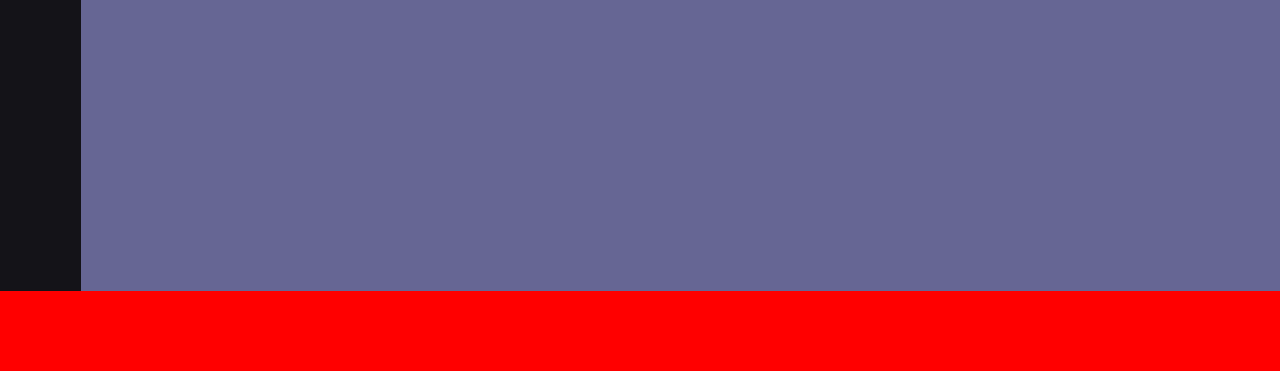
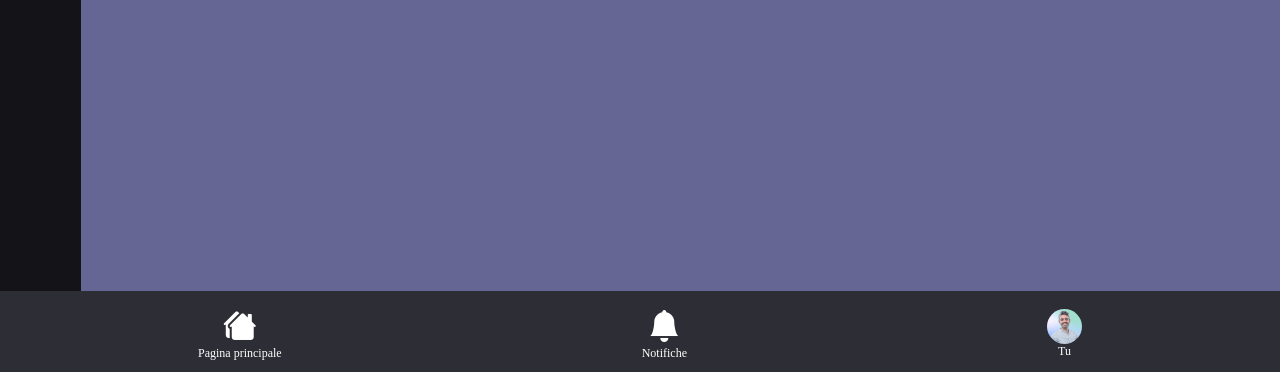
Before and after one commit to carminenicotera/htmlcss-discord-chat, a plain HTML site: page index.html in a window 1280 px wide. Shown: the part 509-888 px from the top of the page. Drawn offline with nearby package versions, Linux system fonts and the light colour scheme.

Commit message:
add footer and css footer

```diff
--- a/css/style.css
+++ b/css/style.css
@@ -17,11 +17,28 @@ img {
   flex-direction: column;
 }
 
-header,
 footer {
-  height: 80px;
-  background-color: red;
+  height: 81px;
+  background-color: #2d2d35;
   flex-shrink: 0;
+
+  nav {
+    display: flex;
+    justify-content: space-around;
+    padding: 18px;
+
+    a {
+      display: flex;
+      flex-direction: column;
+      align-items: center;
+      color: white;
+      text-decoration: none;
+      font-size: 2rem;
+      span {
+        font-size: 12px;
+      }
+    }
+  }
 }
 
 .central-wrapper {
@@ -38,7 +55,6 @@ footer {
   flex-shrink: 0;
   background-color: #141318;
   text-align: center;
-  /* position: relative; */
 
   div > img {
     padding-top: 1rem;
--- a/index.html
+++ b/index.html
@@ -5,6 +5,7 @@
   <meta name="viewport" content="width=device-width, initial-scale=1.0">
   <title>Discord Chat</title>
   <link rel="stylesheet" href="./css/style.css">
+  <link rel="stylesheet" href="https://cdn.jsdelivr.net/npm/bootstrap-icons/font/bootstrap-icons.css">
 </head>
 
 <body>
@@ -60,6 +61,21 @@
   </div>
   <!-- /.wrapper -->
 
-  <footer></footer>
+  <footer>
+    <nav>
+      <a href="">
+        <i class="bi bi-houses-fill"></i>
+        <span>Pagina principale</span>
+      </a>
+      <a href="">
+        <i class="bi bi-bell-fill"></i></i>
+        <span>Notifiche</span>
+      </a>
+      <a href="">
+        <img src="./img/profile1.webp" width="35" alt="img profile">
+        <span>Tu</span>
+      </a>
+    </nav>
+  </footer>
 </body>
 </html>
```
